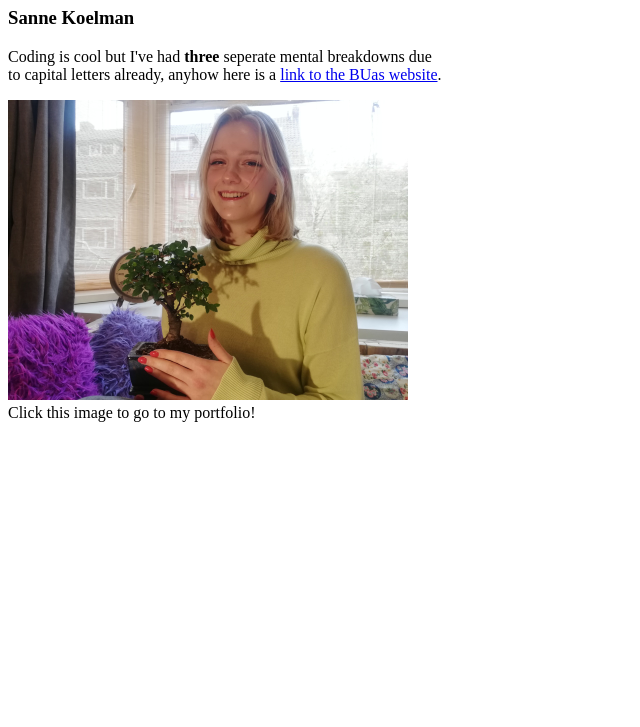
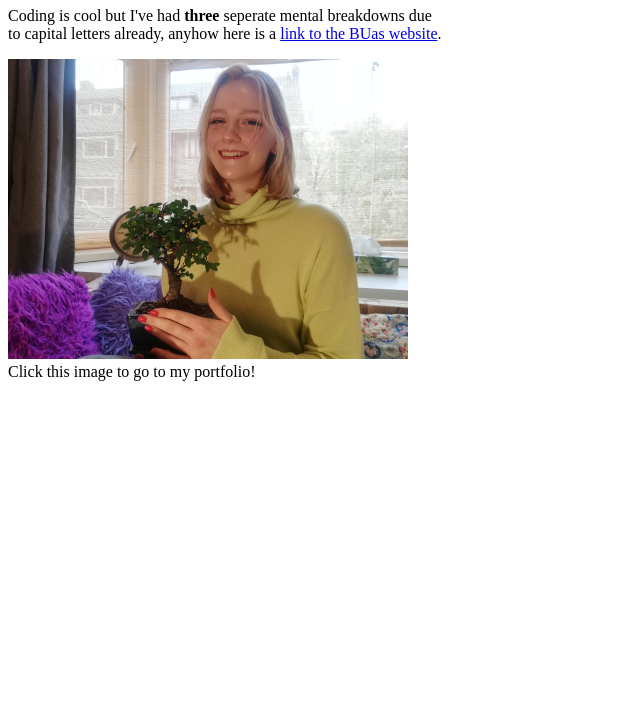
Before and after one commit to SanneGiovanna/prj4-chapter-3, a plain HTML site: page my-project/index.html in a window 1280 px wide. Shown: the part 73-800 px from the top of the page, without its empty margins (0-640 px from the left). Drawn offline with Linux system fonts and the light colour scheme.

Commit message:
Delete h3

```diff
--- a/my-project/index.html
+++ b/my-project/index.html
@@ -6,7 +6,6 @@
 	</head>
 	<body>
 		<h1>This Is My Check #1 HTML File</h1>
-		<h3>Sanne Koelman</h3>
 		<p>Coding is cool but I've had <strong>three</strong> seperate mental breakdowns due<br>to capital letters already, anyhow here is a <a href="https://www.buas.nl/" target="_blank">link to the BUas website</a>.
 		</p>
 		<a href="https://sannegiovanna.wixsite.com/192685" target="_blank"><img src="images/me-with-bonsai.jpg" height="300" width="400" alt="Sanne with a bonsai tree"></a><br>Click this image to go to my portfolio!
```
